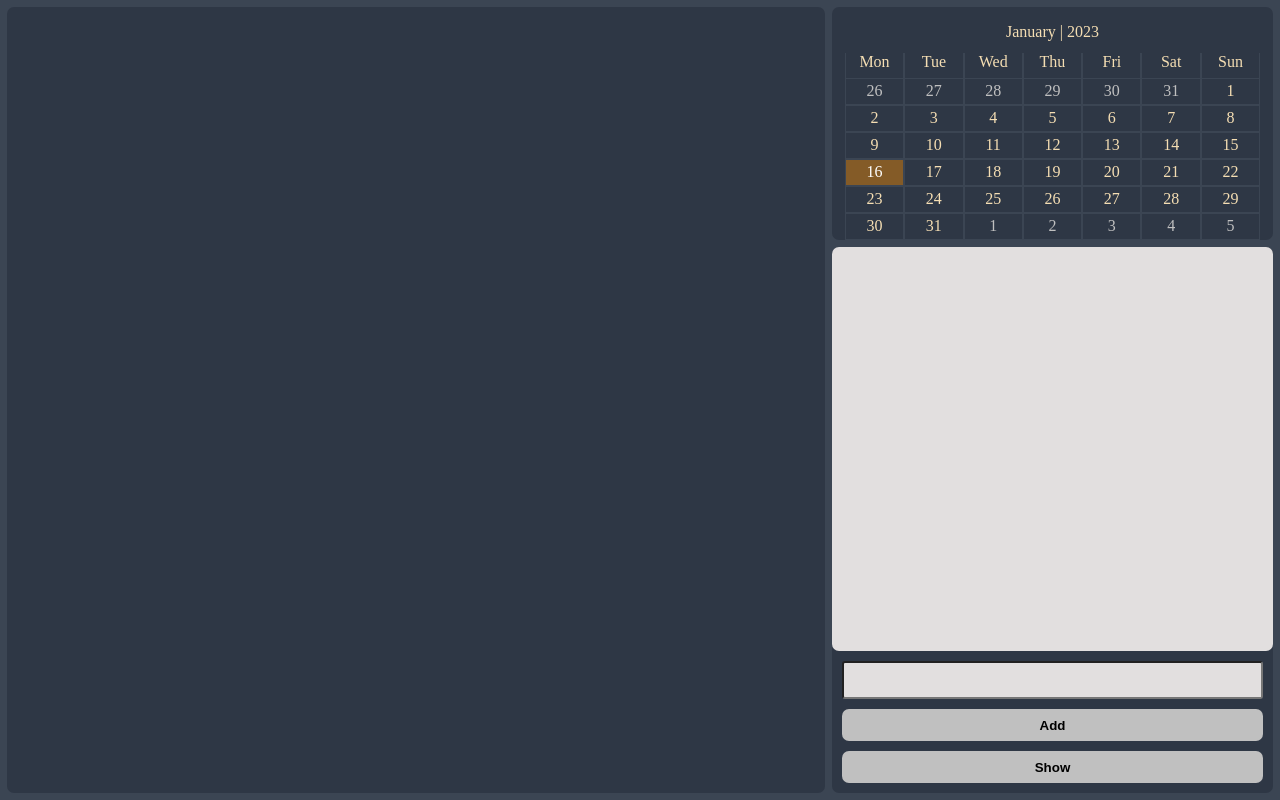
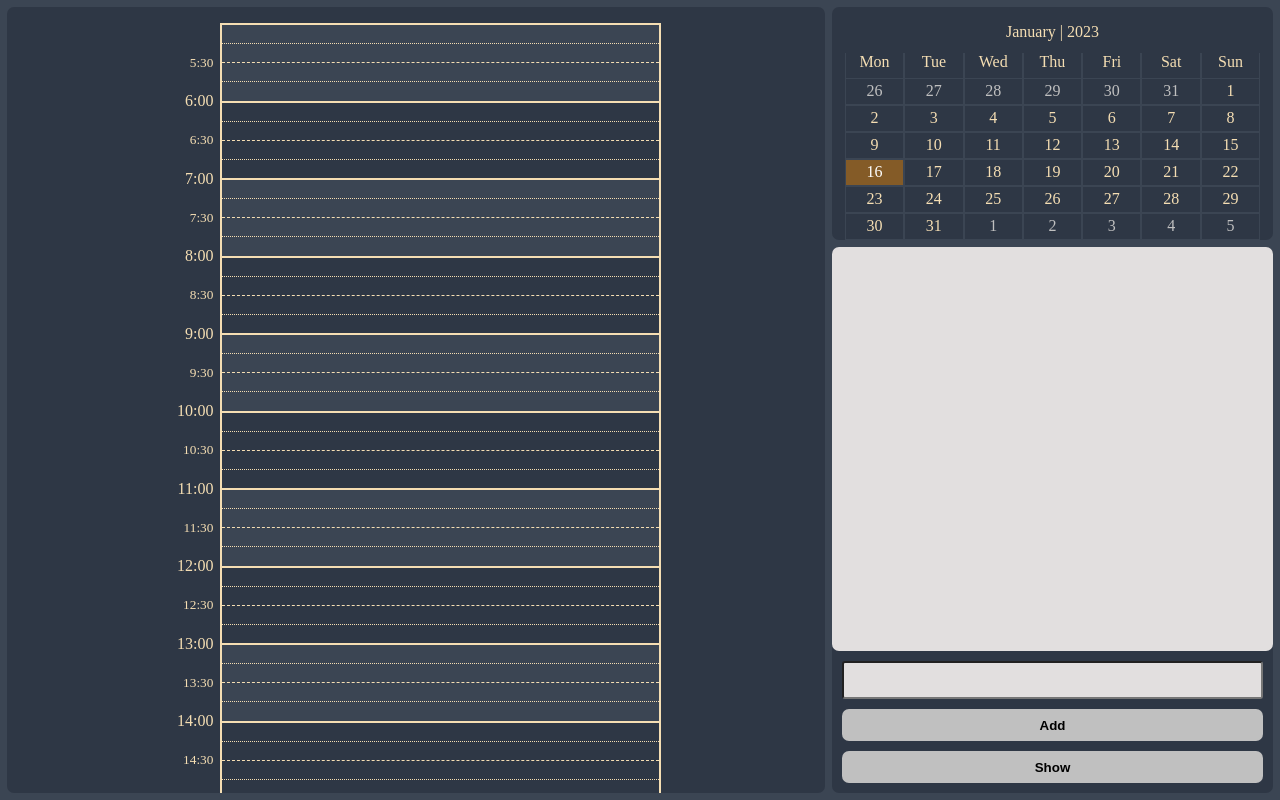
Before and after one commit to mk99995/Akartta, a React (Vite) app: page / in a window 1280 px wide. Built offline with nearby package versions, Linux system fonts and the light colour scheme.

Commit message:
added timetable

```diff
--- /dev/null
+++ b/src/components/TimeTable/Hour.tsx
@@ -0,0 +1,13 @@
+import "./TimeTable.scss";
+
+const Hour = ({ hour }: { hour: number }): JSX.Element => {
+  return (
+    <tbody>
+      <tr>
+        <td>asd</td>
+      </tr>
+    </tbody>
+  );
+};
+
+export default Hour;
--- a/src/components/TimeTable/TimeTable.scss
+++ b/src/components/TimeTable/TimeTable.scss
@@ -1,6 +1,62 @@
 @import "../../theme.scss";
-
+::-webkit-scrollbar {
+  display: none;
+}
 .TimeTable {
   @include themeWindow();
   display: flex;
+  overflow: scroll;
+  justify-content: center;
+
+  table {
+    border-collapse: collapse;
+    width: 60%;
+    height: 100%;
+    margin-top: 1rem;
+    // border: 2px solid wheat;
+    // border: 1px solid wheat;
+    .first {
+      border-top: 2px solid wheat;
+      border-right: 2px solid wheat;
+    }
+    .second {
+      border-top: 1px dotted wheat;
+      border-right: 2px solid wheat;
+    }
+
+    .third {
+      border-top: 1px dashed wheat;
+      border-right: 2px solid wheat;
+    }
+
+    .fourth {
+      border-top: 1px dotted wheat;
+      border-right: 2px solid wheat;
+      border-bottom: 2px solid wheat;
+    }
+
+    td {
+      height: 1rem;
+    }
+    .number {
+      width: 5%;
+      position: relative;
+      top: 0.6rem;
+      border-right: 2px solid wheat;
+      text-align: right;
+      padding-right: 0.4rem;
+      padding-left: 0.4rem;
+    }
+
+    .half-hour {
+      font-size: smaller;
+    }
+
+    .number-first {
+      // border-top: 2px solid wheat;
+    }
+    .odd {
+      background-color: $tLightDark;
+    }
+  }
 }
--- a/src/components/TimeTable/TimeTable.tsx
+++ b/src/components/TimeTable/TimeTable.tsx
@@ -1,7 +1,54 @@
 import "./TimeTable.scss";
+import Hour from "./Hour";
+import { useState } from "react";
+import { a } from "@tauri-apps/api/dialog-15855a2f";
 
 const TimeTable = (): JSX.Element => {
-  return <div className="TimeTable window"></div>;
+  const [hourList, setHourList] = useState<number[]>([]);
+  const renderTimeTable = (start: number, hours: number): JSX.Element[] => {
+    let timeTable: JSX.Element[] = [];
+    if (start >= hours) {
+      return [<></>];
+    }
+    for (let i = start; i < hours; i++) {
+      let odd: string = "";
+
+      if (i % 2 !== 0) {
+        odd = " odd";
+      }
+
+      timeTable.push(
+        <>
+          <tr>
+            <td className="number">{}</td>
+            <td className={`first${odd}`}>{}</td>
+          </tr>
+
+          <tr>
+            <td className="number half-hour">{i + ":30"}</td>
+            <td className={`second${odd}`}>{}</td>
+          </tr>
+          <tr>
+            <td className="number"></td>
+            <td className={`third${odd}`}>{}</td>
+          </tr>
+          <tr>
+            <td className="number">{i === hours - 1 ? "" : i + 1 + ":00"}</td>
+            <td className={`fourth${odd}`}>{}</td>
+          </tr>
+        </>
+      );
+    }
+    return timeTable;
+  };
+
+  return (
+    <div className="TimeTable window">
+      <table>
+        <tbody>{renderTimeTable(5, 24)}</tbody>
+      </table>
+    </div>
+  );
 };
 
 export default TimeTable;
```
